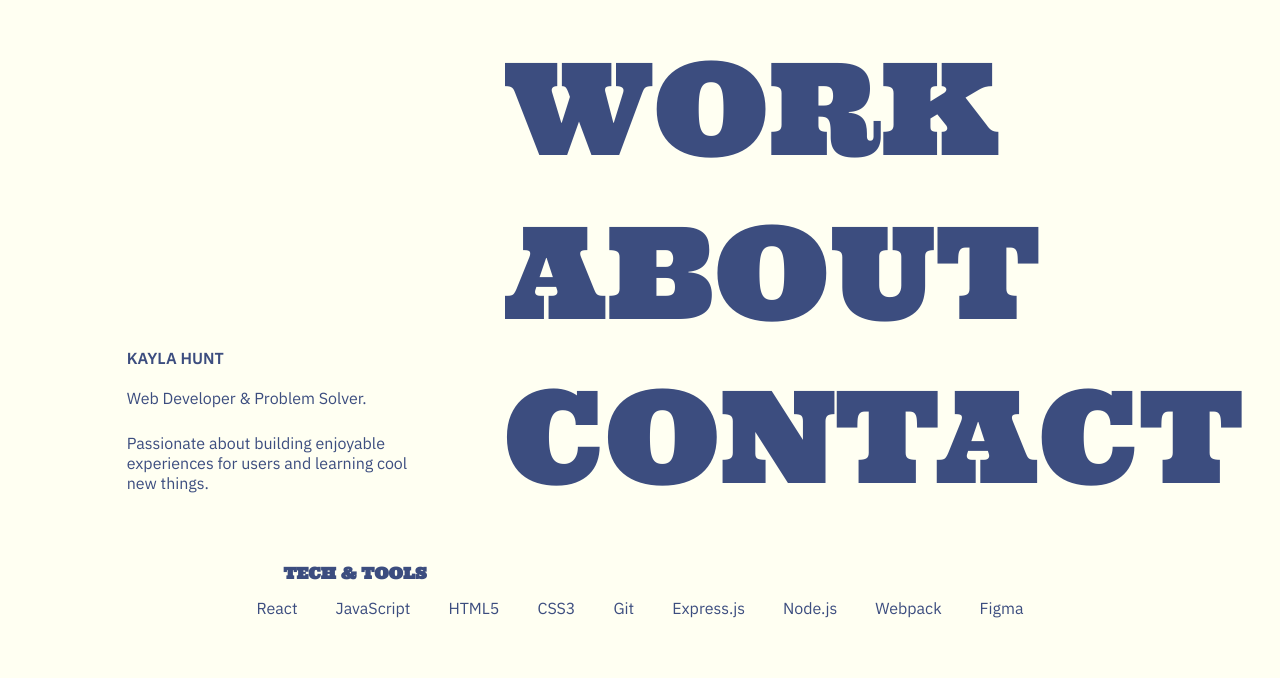
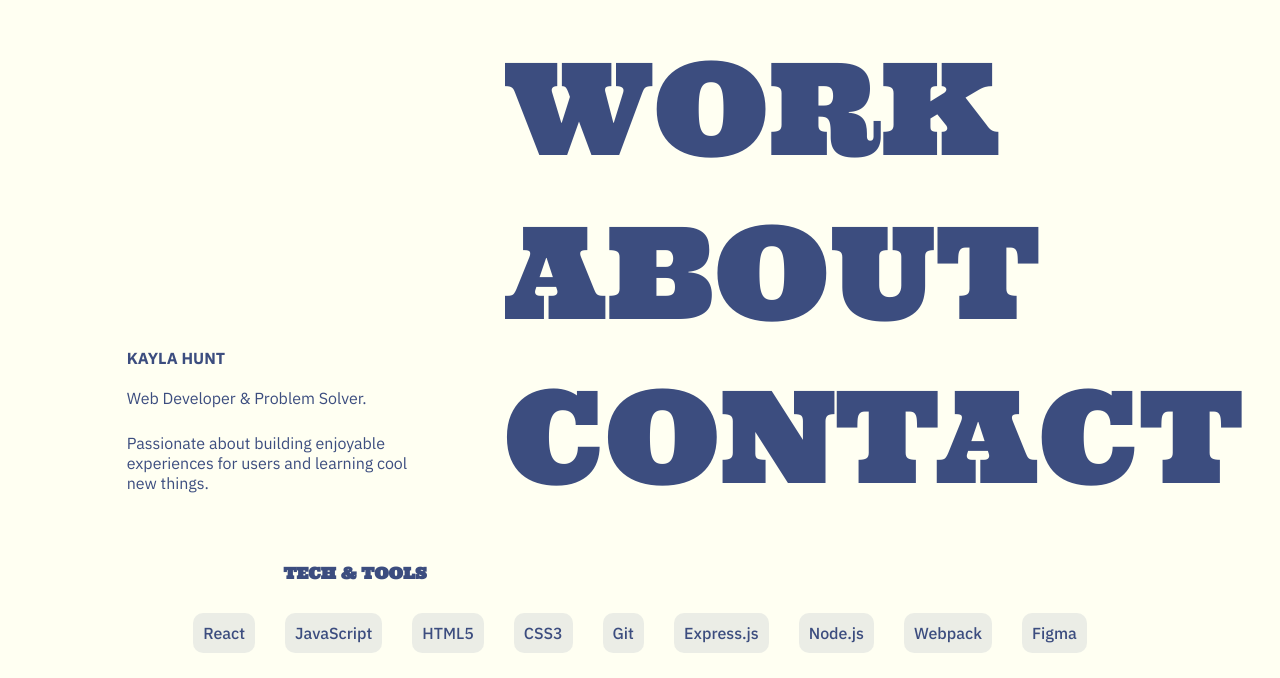
Before and after one commit to huntkay1/portfolio, a React (Vite) app: page / in a window 1280 px wide. Shown: the part 122-800 px from the top of the page. Built offline with nearby package versions, Linux system fonts and the light colour scheme.

Commit message:
Update home styling

```diff
--- a/src/components/App.jsx
+++ b/src/components/App.jsx
@@ -29,16 +29,19 @@ function App() {
 
       <h2>TECH & TOOLS</h2>
       <div className='tech-stack-items'>
-          <div>React</div>
-          <div>JavaScript</div>
-          <div>HTML5</div>
-          <div>CSS3</div>
-          <div>Git</div>
-          <div>Express.js</div>
-          <div>Node.js</div>
-          <div>Webpack</div>
-          <div>Figma</div>
+        <ul>
+          <li className='tech-item'>React</li>
+          <li className='tech-item'>JavaScript</li>
+          <li className='tech-item'>HTML5</li>
+          <li className='tech-item'>CSS3</li>
+          <li className='tech-item'>Git</li>
+          <li className='tech-item'>Express.js</li>
+          <li className='tech-item'>Node.js</li>
+          <li className='tech-item'>Webpack</li>
+          <li className='tech-item'>Figma</li>
+        </ul>
       </div>
+
     </div>
   )
 }
--- a/src/styles/App.css
+++ b/src/styles/App.css
@@ -15,7 +15,7 @@
 
 .intro h1 {
   font-size: 16px;
-  font-weight: 600;
+  font-weight: 650;
   margin-bottom: 20px;
 }
 
@@ -56,9 +56,18 @@
 }
 
 .tech-stack-items {
+  grid-column: 1 / -1;
+  grid-row: 3 / -1;
   display: flex;
   justify-content: center;
-  gap: 38px;
-  grid-column: 1 / -1;
-  grid-row: 3 / -1;
 }
+
+.tech-stack-items li {
+  display: inline-block;
+  padding: 10px;
+  margin: 15px;
+  border-radius: 10px;
+  background-color: rgba(60, 77, 127, 0.1);
+  font-family: var(--MAIN-FONT);
+  font-weight: 500;
+}
```
